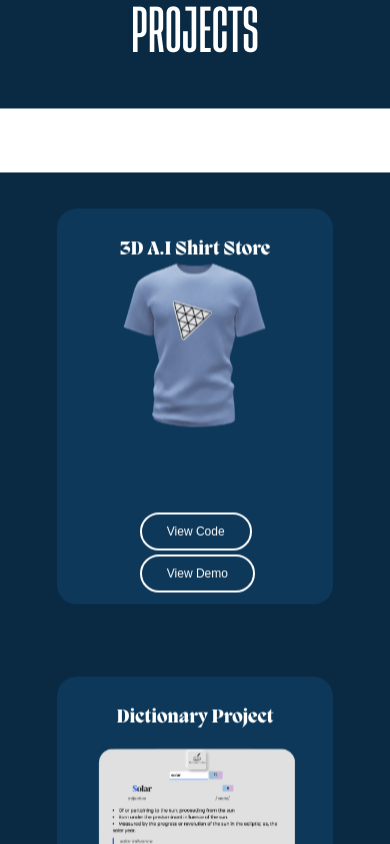
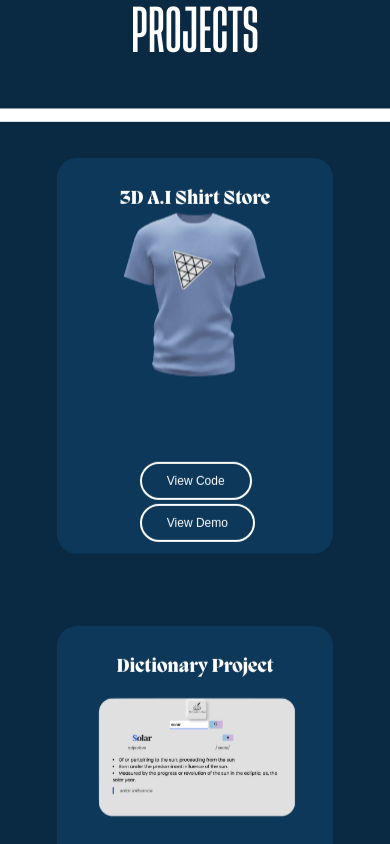
Before and after one commit to Xmuhia/Portfolio, a React (Vite) app in the folder client/: page / in a window 390 px wide. Shown: the part 1080-1924 px from the top of the page. Built offline with nearby package versions, Linux system fonts and the light colour scheme.

Commit message:
Projects Adjustment

```diff
--- a/client/src/index.css
+++ b/client/src/index.css
@@ -484,7 +484,7 @@ ul li {
   }
 
   .project-cards {
-    transform: translateY(20%);
+    transform: translateY(17%);
   }
 
   span {
```
